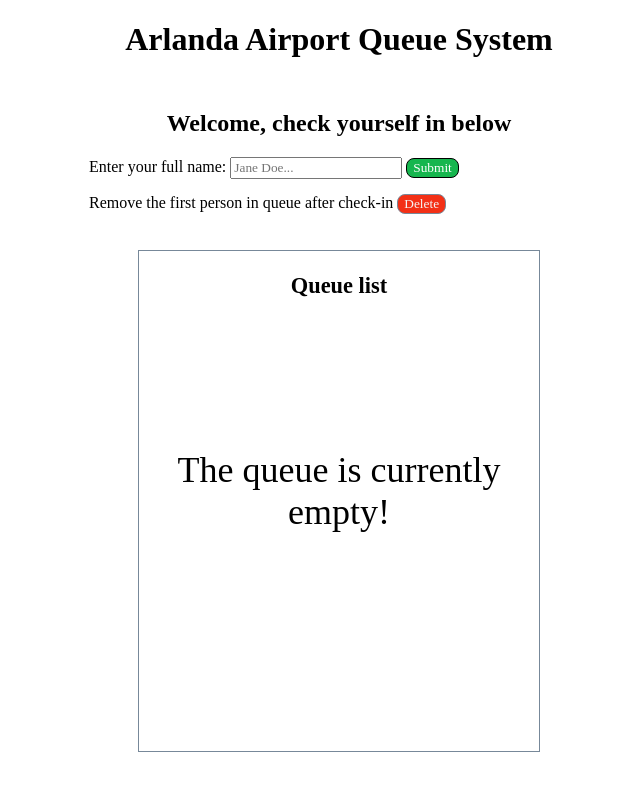
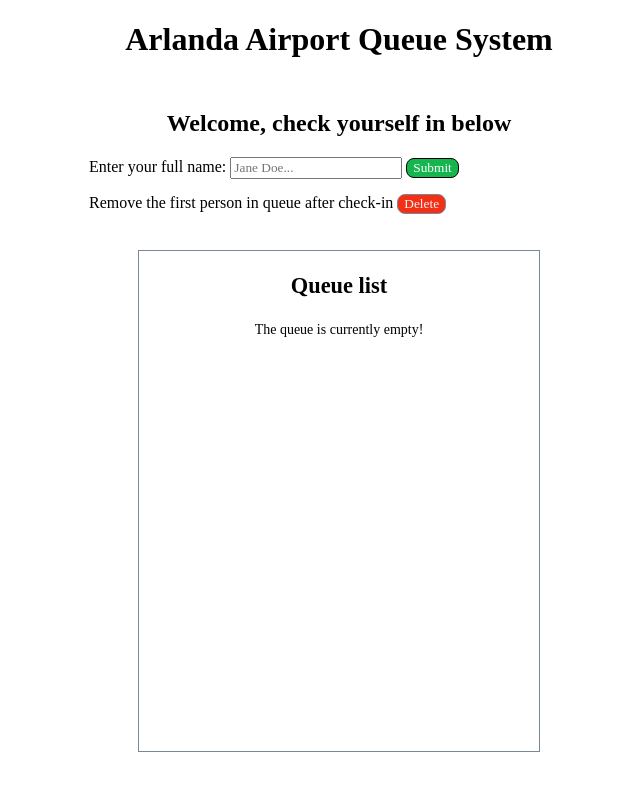
Before and after one commit to Risifrutti/airport-queue-system, a plain HTML site: page index.html in a window 1280 px wide. Shown: the whole page, without its empty margins (301-941 px from the left). Drawn offline with Linux system fonts and the light colour scheme.

Commit message:
sligh changes

```diff
--- a/index.html
+++ b/index.html
@@ -23,7 +23,7 @@
 
 <div id="container">
     <h3>Queue list</h3>
-    <p id="emptyMessage">The queue is currently empty!</p>
+    <p id="emptyMessage"></p>
     <ol id="queueList">
 
     </ol>
--- a/main.js
+++ b/main.js
@@ -7,6 +7,10 @@
 let emptyMessage = document.querySelector("#emptyMessage");
 
 let deleteButton = document.querySelector("#deleteButton");
+
+if (queueList.childElementCount === 0) {
+    emptyMessage.innerText = "The queue is currently empty!";
+}
 
 submitButton.addEventListener("click", () => {
 
@@ -55,6 +59,8 @@
             }
         })
 
-        container.removeChild(emptyMessage);
+        if (queueList.hasChildNodes()) {
+            emptyMessage.innerText = "";
+        }
     }
 })
--- a/style.css
+++ b/style.css
@@ -41,8 +41,8 @@
 
 #emptyMessage {
     text-align: center;
-    font-size: 36px;
-    margin-top: 150px;
+    font-size: 14px;
+    margin-top: 10px;
 }
 
 .dltButton {
```
